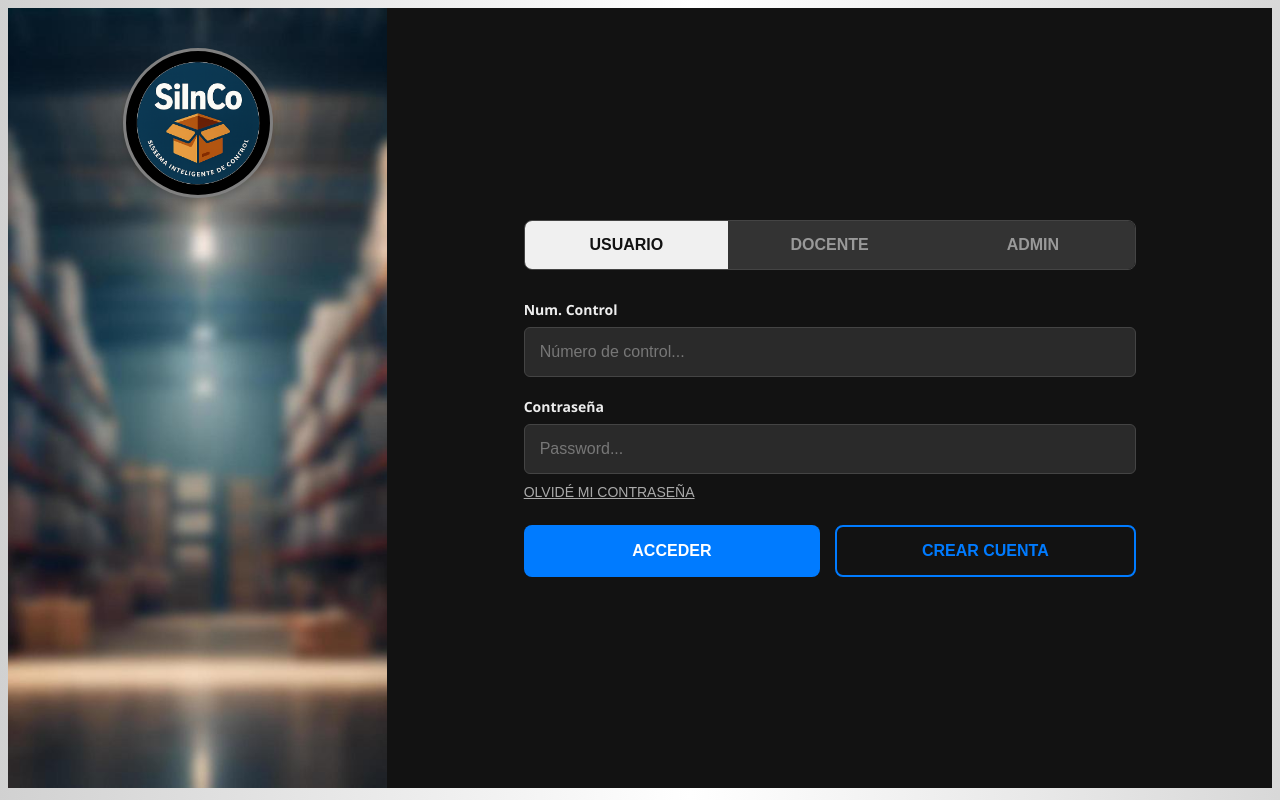
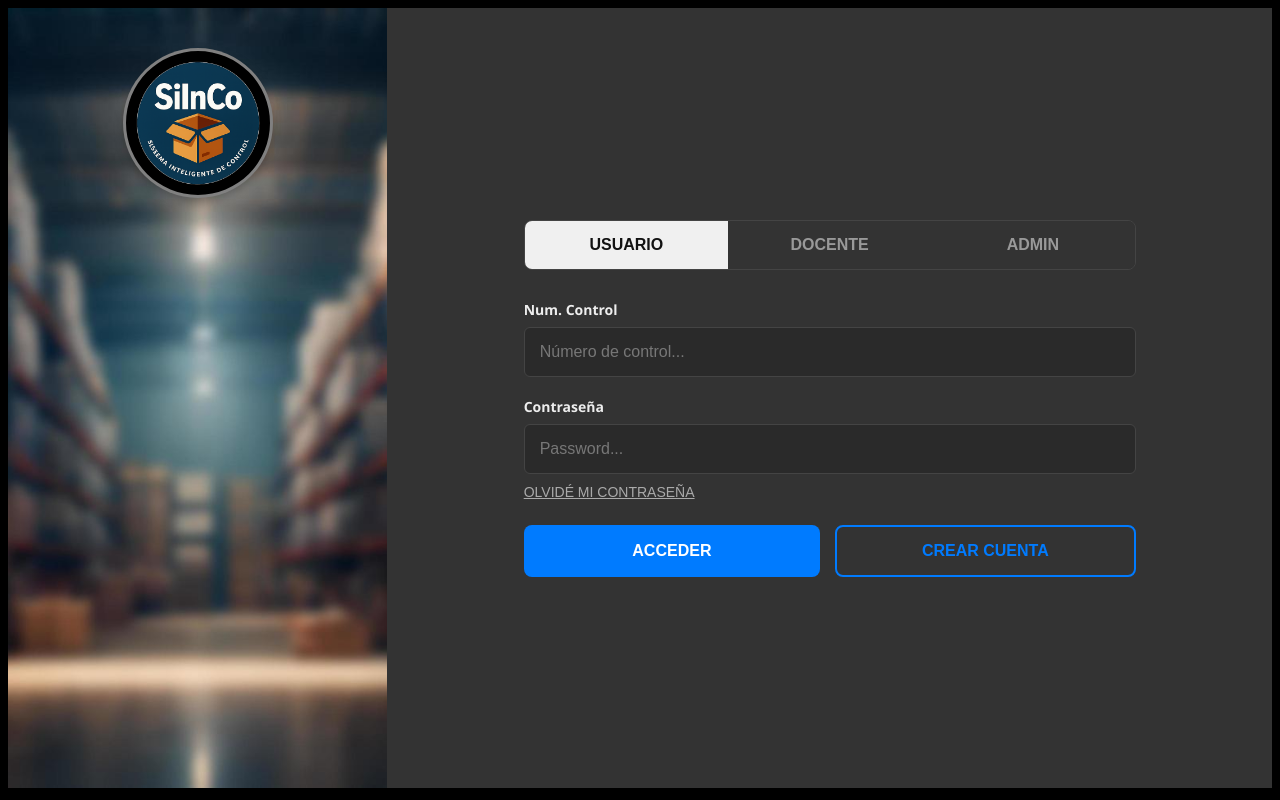
Before and after one commit to STEVEN7-WEB/SiInCo1, an Angular app in the folder frontend/: page /inicio-sesion in a window 1280 px wide. Built offline with nearby package versions, Linux system fonts and the light colour scheme.

Commit message:
animacion

```diff
--- a/frontend/src/Components/inicio-sesion/inicio-sesion.component.css
+++ b/frontend/src/Components/inicio-sesion/inicio-sesion.component.css
@@ -40,10 +40,15 @@
   background-repeat: no-repeat;
 }
 
-/* PANEL DERECHO */
+/* PANEL DERECHO — ANIMACIÓN DE DEGRADADO */
 .login-right {
   width: 70%;
-  background: #121212;
+  /*background: linear-gradient(135deg, #3a3a3a, #121212, #ffffff, #3a3a3a, #121212);*/
+
+  background-color: #333;
+  background-size: 400% 400%;
+  animation: both 10s ease-in-out infinite gradientFlow;
+
   display: flex;
   flex-direction: column;
   justify-content: center;
@@ -53,6 +58,13 @@
 
 .login-right form {
   width: 80%;
+}
+
+/* Keyframes para el fondo animado */
+@keyframes gradientFlow {
+  0% { background-position: 0% 50%; }
+  50% { background-position: 100% 50%; }
+  100% { background-position: 0% 50%; }
 }
 
 /* SELECTOR DE ROL */
--- a/frontend/src/Components/usuar/bienvenida/bienvenida.component.css
+++ b/frontend/src/Components/usuar/bienvenida/bienvenida.component.css
@@ -18,6 +18,7 @@
     font-size: 2rem;
     margin-bottom: 10px;
     text-align: center;
+    font-family: 'Arial', sans-serif;
 }
 
 .texto-bienvenida {
--- a/frontend/src/Components/usuar/bienvenida/bienvenida.component.html
+++ b/frontend/src/Components/usuar/bienvenida/bienvenida.component.html
@@ -1,6 +1,3 @@
-<div class="gif-container">
-</div>
-
 <h1 class="titulo-bienvenida">Bienvenido usuario</h1>
 
 <p class="texto-bienvenida">
@@ -10,3 +7,6 @@
 <p class="texto-indicacion">
     Por favor, selecciona una opción del menú de la izquierda para comenzar.
 </p>
+
+<div class="gif-container">
+</div>
--- a/frontend/src/styles.css
+++ b/frontend/src/styles.css
@@ -1,13 +1,3 @@
 body {
-  background: linear-gradient(270deg, #000000, #ffffff, #000000, #ffffff);
-  background-size: 900% 900%;
-  animation: animFondo 25s ease infinite;
-  font-family: 'Segoe UI', sans-serif;
+  background-color: #000000;
 }
-
-/* Animación del fondo */
-@keyframes animFondo {
-  0% { background-position: 0% 50%; }
-  50% { background-position: 100% 50%; }
-  100% { background-position: 0% 50%; }
-}
```
